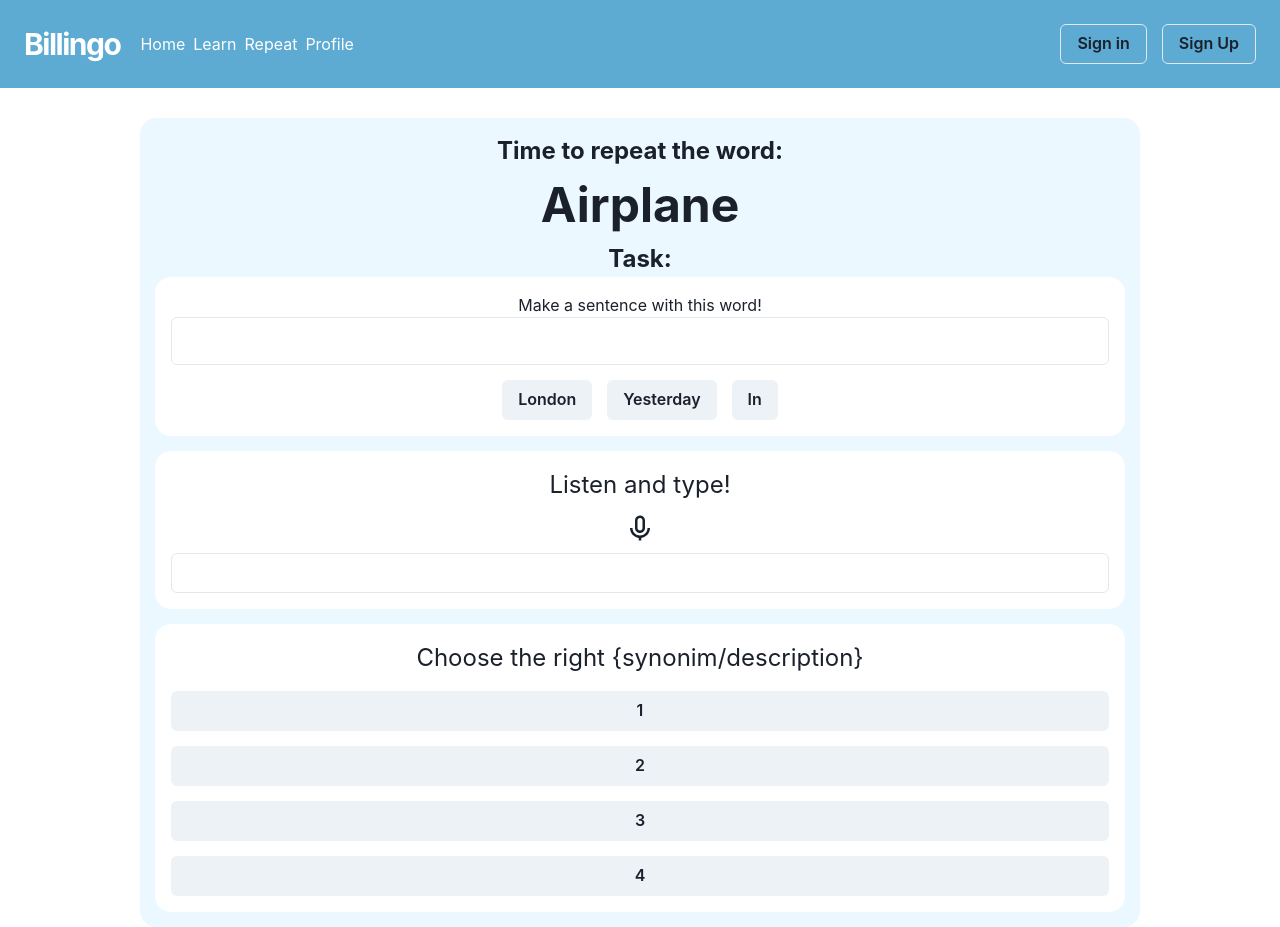
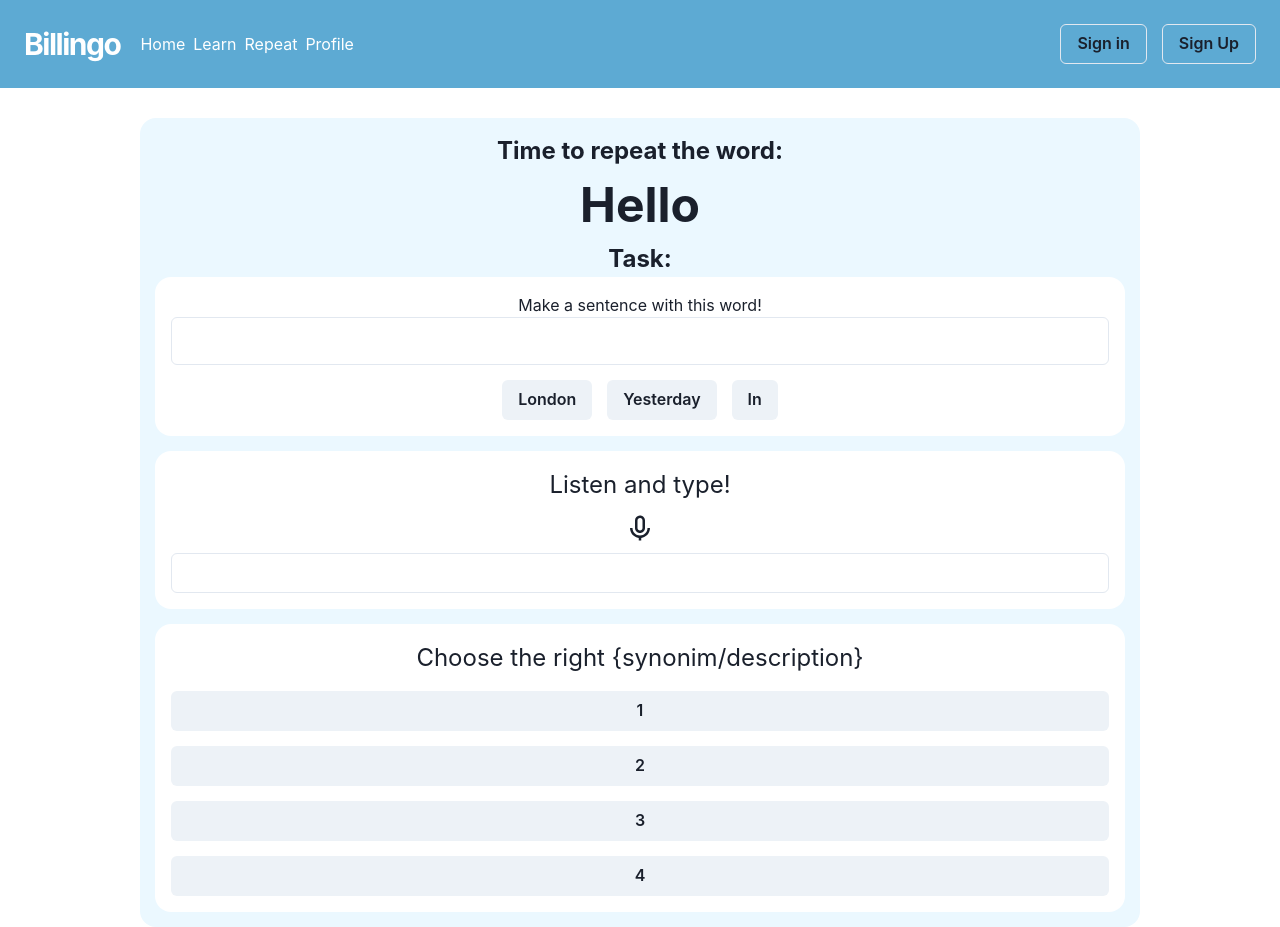
Before and after one commit to yeashy/Bilingo-frontend, a React (Create React App) app: page /repeat in a window 1280 px wide. Built offline with nearby package versions, Linux system fonts and the light colour scheme.

Commit message:
#12264 RepeatPage связан со State, описаны атрибуты в InitialState. Произведено слияние с веткой "dev"

```diff
--- a/src/App.jsx
+++ b/src/App.jsx
@@ -3,10 +3,10 @@ import Navbar from './components/Navbar';
 import './css/App.css';
 import SignInPage from './pages/SignInPage';
 import HomePage from './pages/HomePage';
-import RepeatPage from './pages/RepeatPage';
 import SignUpPage from './pages/SignUpPage';
 import ProfilePageContainer from './pages/ProfilePage';
 import LearnPageContainer from './pages/LearnPage';
+import RepeatPageContainer from './pages/RepeatPage';
 
 function App() {
   return (
@@ -15,7 +15,7 @@ function App() {
         <Routes>
           <Route exact path='/' element={<HomePage/>}/>
           <Route path='/learn' element={<LearnPageContainer/>}/>
-          <Route path='/repeat' element={<RepeatPage/>}/>
+          <Route path='/repeat' element={<RepeatPageContainer/>}/>
           <Route path='/signIn' element={<SignInPage/>}/>
           <Route path='/signUp' element={<SignUpPage/>}/>
           <Route path='/profile' element={<ProfilePageContainer/>}/>
--- a/src/pages/RepeatPage.jsx
+++ b/src/pages/RepeatPage.jsx
@@ -1,16 +1,19 @@
 import { Container, Text, Flex } from "@chakra-ui/react";
+import { connect } from "react-redux";
 import ChooseRightComponent from "../components/ChooseRightComponent";
 
 import ListenAndTypeComponent from "../components/ListenAndTypeComponent";
 import TaskBox from "../components/TaskBox";
+import {GetKnownWordThunkCreator} from '../reducers/reducer';
 
-function RepeatPage() {
+function RepeatPage(props) {
+    console.log(props)
     return (
         <Container align='center' mt='30px' p='15px' bgColor='#EBF8FF' borderRadius='16px' maxW='1000px'>
             <Text fontSize='2xl' as='b'>Time to repeat the word:</Text>
 
             <Flex borderRadius='16px' flexDirection='column' maxW='500px' >
-                <Text as='b' fontSize='5xl'>Airplane</Text>
+                <Text as='b' fontSize='5xl'>{props.repeatPage.knownWord}</Text>
             </Flex>
 
             <Text fontSize='2xl' as='b'>Task: </Text>
@@ -22,4 +25,9 @@ function RepeatPage() {
     )
 }
 
-export default RepeatPage;
+function mapStateToProps(state) {
+    return { repeatPage: state.bilingoPage.repeatPage }
+}
+
+const RepeatPageContainer = connect(mapStateToProps, {GetKnownWordThunkCreator})(RepeatPage);
+export default RepeatPageContainer;
--- a/src/reducers/reducer.jsx
+++ b/src/reducers/reducer.jsx
@@ -21,6 +21,10 @@ const initialState = {
             partOfSpeech : "Noun",
             level : "A2"
         }
+    },
+    repeatPage : {
+        knownWord : "Hello",
+        task : {}
     }
 };
 
@@ -39,3 +43,6 @@ export function GetProfileDetailsThunkCreator(){
 
 export function GetNewWordThunkCreator(){
 }
+
+export function GetKnownWordThunkCreator(){
+}
```
